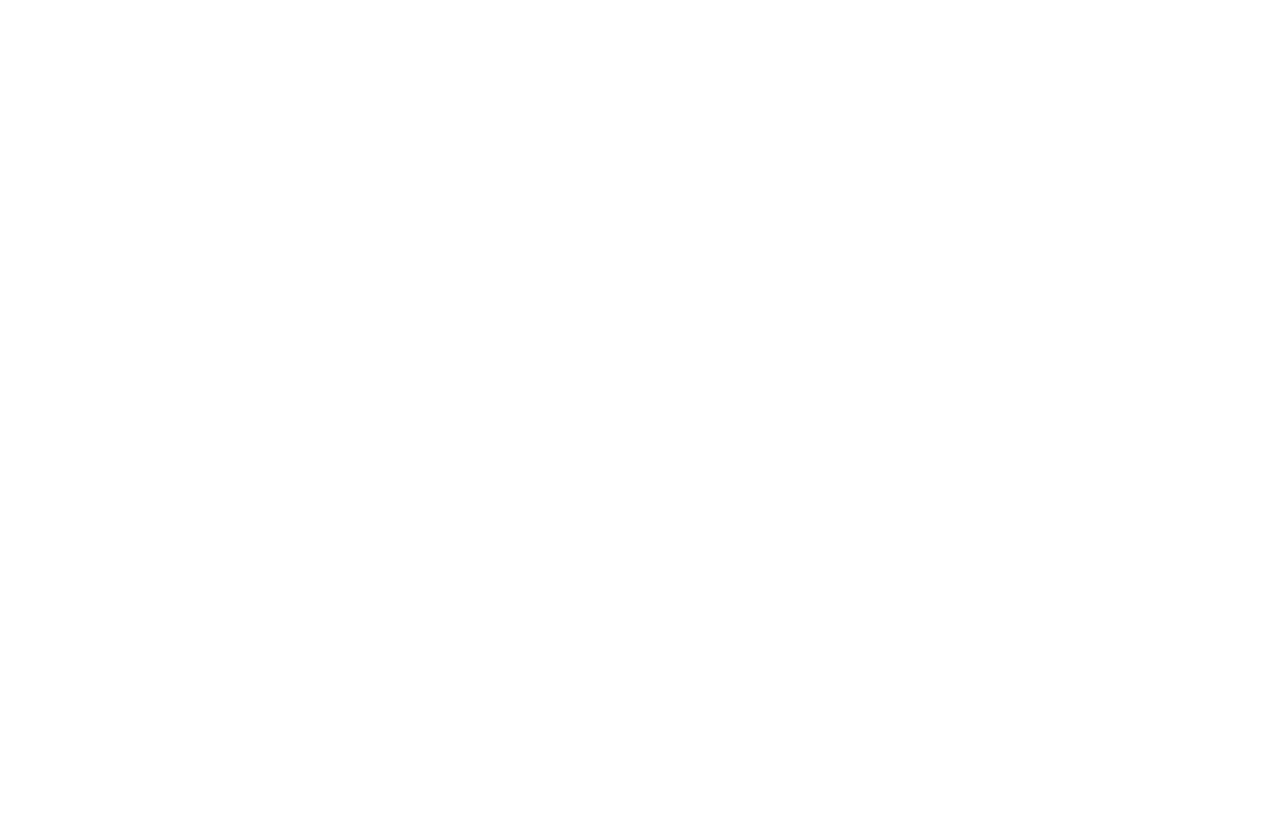
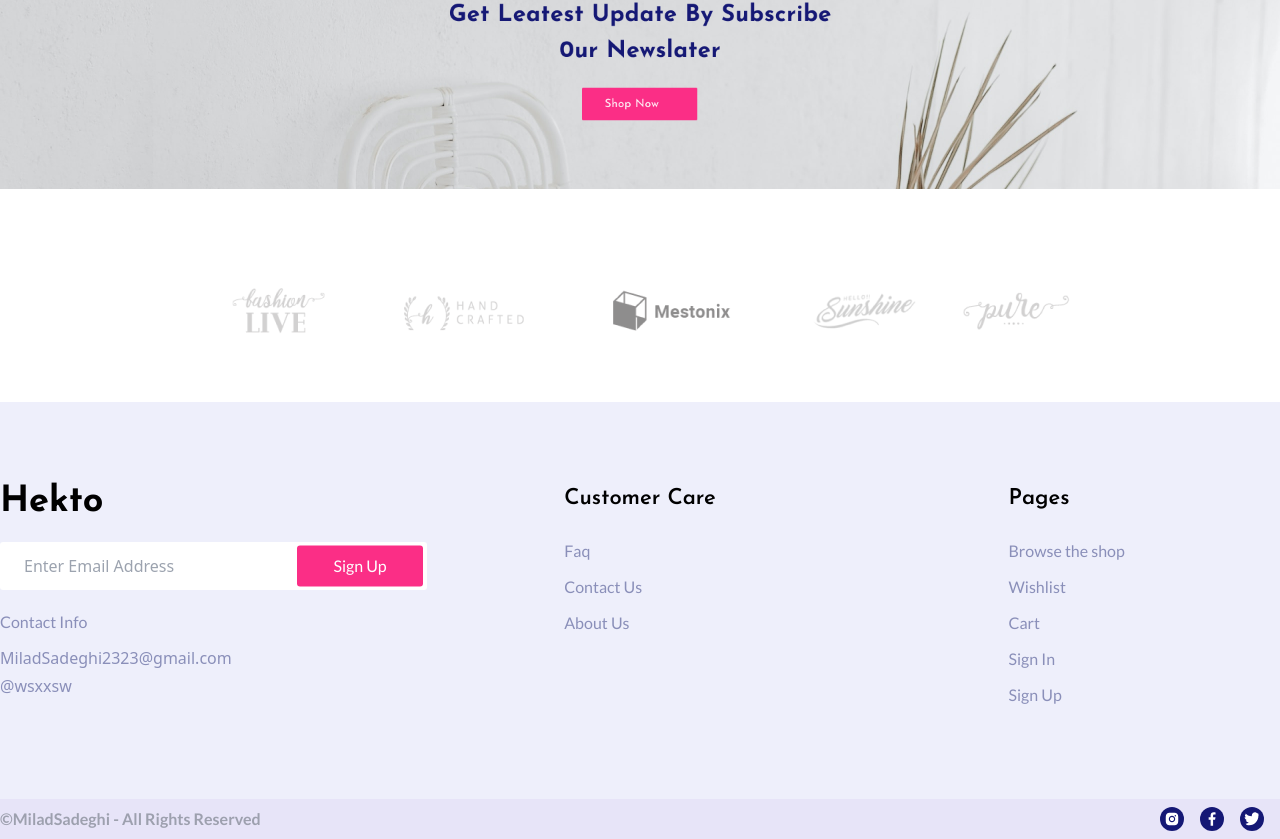
Before and after one commit to sacidaksoy/e-commercion, a Next.js app: page / in a window 1280 px wide. Shown: the part 2911-3750 px from the top of the page. Before the commit the page ends 2712 px from the top, so only its background shows below. Built offline with nearby package versions, Linux system fonts and the light colour scheme; no server answers.

Commit message:
feat: add footer&Banner

```diff
--- /dev/null
+++ b/components/Footer.tsx
@@ -0,0 +1,109 @@
+import Link from "next/link";
+import React, { FC, ReactElement } from "react";
+import { AiFillInstagram } from "react-icons/ai";
+import { GrFacebookOption, GrTwitter } from "react-icons/gr";
+
+const Footer: FC = (): ReactElement => {
+  return (
+    <footer>
+      <div className="bg-[#EEEFFB] py-20 flex items-center">
+        <div className="container mx-auto">
+          <div className="grid grid-cols-1 sm:grid-cols-2 lg:grid-cols-3 gap-y-8 text-center sm:text-start">
+            <div className="w-full">
+              <ul>
+                <li className="mb-5 font-JosefinSans text-4xl text-black font-bold ">
+                  Hekto
+                </li>
+                <li className="relative mb-5">
+                  <input
+                    type="email"
+                    className="w-full focus-within:outline-none py-3 rounded-[3px] pl-6 pr-32"
+                    placeholder="Enter Email Address"
+                  />
+                  <button className="absolute h-[85%] bg-pink-cc text-white px-9 top-1/2 -translate-y-1/2 right-0 rounded-[3px] mr-1 font-Lato">
+                    Sign Up
+                  </button>
+                </li>
+                <li>
+                  <p className="font-Lato text-base text-[#8A8FB9] mb-3">
+                    Contact Info
+                  </p>
+                  <a
+                    href="mailto:MiladSadeghi2323@gmail.com"
+                    className="text-[#8A8FB9] block mb-1"
+                  >
+                    MiladSadeghi2323@gmail.com
+                  </a>
+                  <a
+                    href="https://t.me/wsxxsw"
+                    rel="noreferrer"
+                    target="_blank"
+                    className="text-base text-[#8A8FB9]"
+                  >
+                    @wsxxsw
+                  </a>
+                </li>
+              </ul>
+            </div>
+            <div className="flex flex-col items-center">
+              <div>
+                <h5 className="font-JosefinSans text-[22px] font-semibold mb-6">
+                  Customer Care
+                </h5>
+                <ul>
+                  <li className="footer-li">
+                    <Link href="/faq">Faq</Link>
+                  </li>
+                  <li className="footer-li">
+                    <Link href="/contact-us">Contact Us</Link>
+                  </li>
+                  <li className="footer-li">
+                    <Link href="/about-us">About Us</Link>
+                  </li>
+                </ul>
+              </div>
+            </div>
+            <div className="flex flex-col items-center sm:items-start lg:items-center">
+              <div>
+                <h5 className="font-JosefinSans text-[22px] font-semibold mb-6">
+                  Pages
+                </h5>
+                <ul>
+                  <li className="footer-li">
+                    <Link href="/products">Browse the shop</Link>
+                  </li>
+                  <li className="footer-li">
+                    <Link href="/wishlist">Wishlist</Link>
+                  </li>
+                  <li className="footer-li">
+                    <Link href="/cart">Cart</Link>
+                  </li>
+                  <li className="footer-li">
+                    <Link href="/signin">Sign In</Link>
+                  </li>
+                  <li className="footer-li">
+                    <Link href="/signup">Sign Up</Link>
+                  </li>
+                </ul>
+              </div>
+            </div>
+          </div>
+        </div>
+      </div>
+      <div className="bg-[#E7E4F8] py-2">
+        <div className="container mx-auto flex justify-between flex-wrap">
+          <p className="font-bold font-Lato text-[#9DA0AE]">
+            ©MiladSadeghi - All Rights Reserved
+          </p>
+          <div className="flex items-center">
+            <AiFillInstagram className="bg-navy-blue p-1 text-white text-2xl rounded-full mr-4" />
+            <GrFacebookOption className="bg-navy-blue p-1 text-white text-2xl rounded-full mr-4" />
+            <GrTwitter className="bg-navy-blue p-1 text-white text-2xl rounded-full mr-4" />
+          </div>
+        </div>
+      </div>
+    </footer>
+  );
+};
+
+export default Footer;
--- /dev/null
+++ b/components/Logos.tsx
@@ -0,0 +1,11 @@
+import React, { ReactElement } from 'react'
+import LogosIMG from "../images/logos.png";
+import Image from 'next/image';
+
+const Logos = (): ReactElement => {
+  return (
+    <Image src={LogosIMG} alt="Logos" className='w-auto mx-auto mb-10' />
+  )
+}
+
+export default Logos
--- /dev/null
+++ b/components/UpdateBanner.tsx
@@ -0,0 +1,11 @@
+import React, { ReactElement } from 'react'
+import UpdateBannerIMG from "../images/update-banner.png";
+import Image from 'next/image';
+
+const UpdateBanner = (): ReactElement => {
+  return (
+    <Image className='mt-20 mb-20' src={UpdateBannerIMG} alt="Get Leatest Update By Subscribe 0ur Newslater" />
+  )
+}
+
+export default UpdateBanner
--- a/pages/index.tsx
+++ b/pages/index.tsx
@@ -14,6 +14,9 @@
 import TrendingProducts from '@/components/TrendingProducts'
 import DiscountItems from '@/components/DiscountItems'
 import TopCategories from '@/components/TopCategories'
+import UpdateBanner from '@/components/UpdateBanner'
+import Footer from '@/components/Footer'
+import Logos from '@/components/Logos'
 
 export type Props = {
   data: Products[];
@@ -57,6 +60,9 @@
       <TrendingProducts products={data} />
       <DiscountItems products={data} />
       <TopCategories products={data} />
+      <UpdateBanner />
+      <Logos />
+      <Footer />
     </>
   )
 }
```
